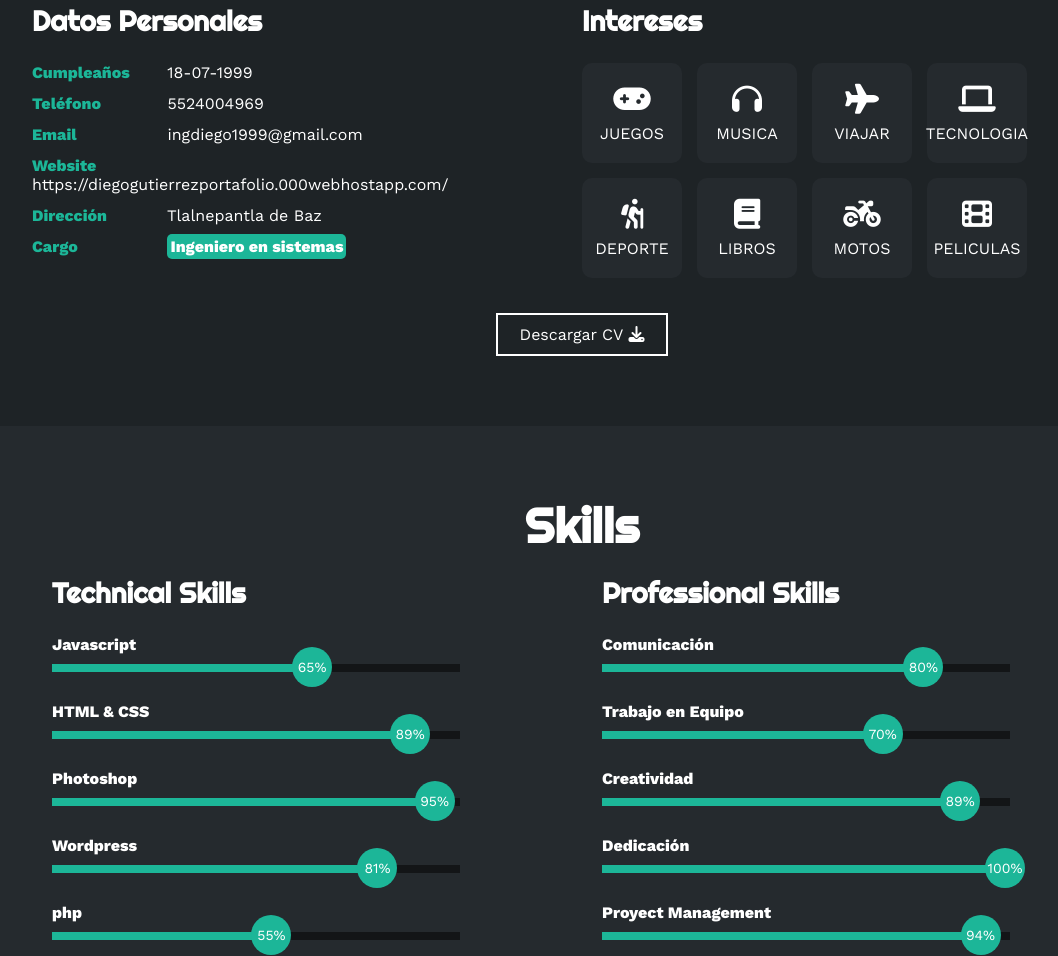
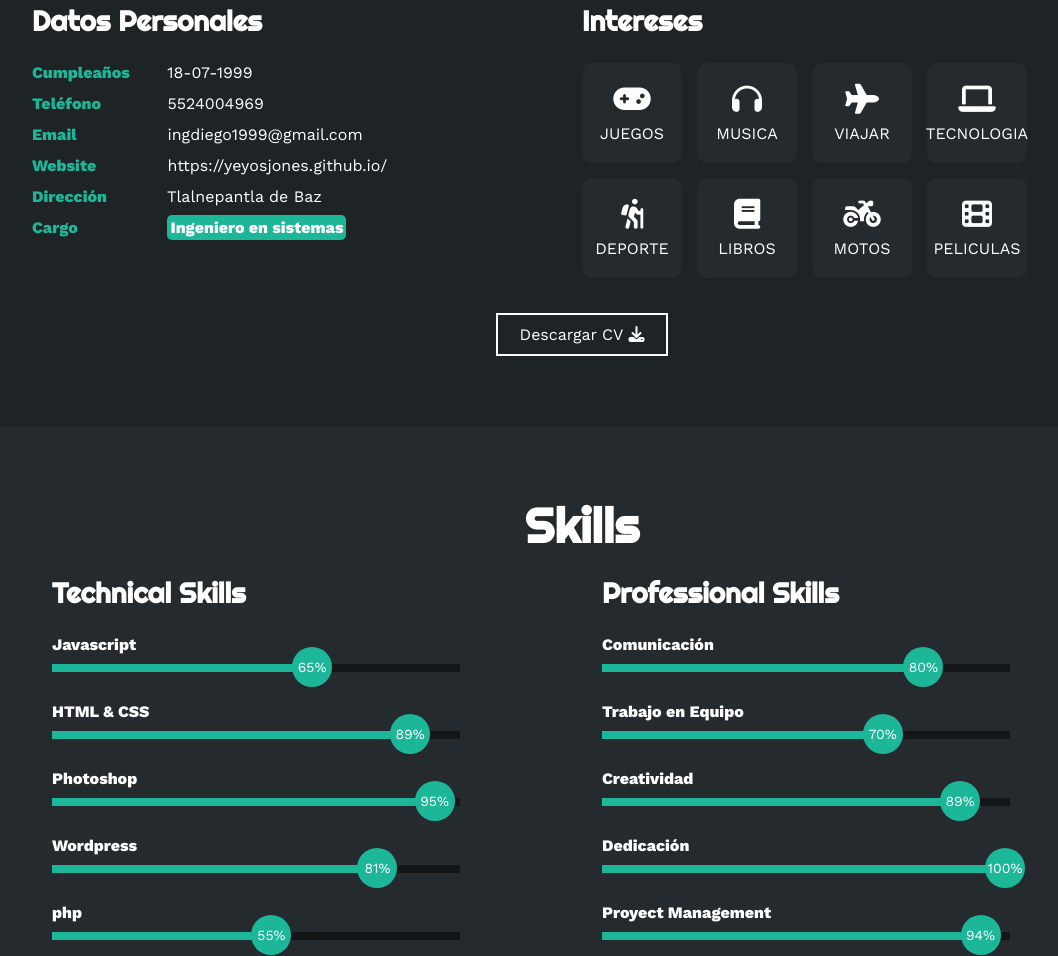
Before and after one commit to YeyosJones/YeyosJones.github.io, a plain HTML site: page index.html in a window 1280 px wide. Shown: the part 1252-2208 px from the top of the page, without its empty margins (58-1116 px from the left). Drawn offline with nearby package versions, Linux system fonts and the light colour scheme.

Commit message:
Update index.html

```diff
--- a/index.html
+++ b/index.html
@@ -80,7 +80,7 @@
                         </li>
                         <li>
                             <strong>Website</strong>
-                            https://diegogutierrezportafolio.000webhostapp.com/
+                            https://yeyosjones.github.io/
                         </li>
                         <li>
                             <strong>Dirección</strong>
```
